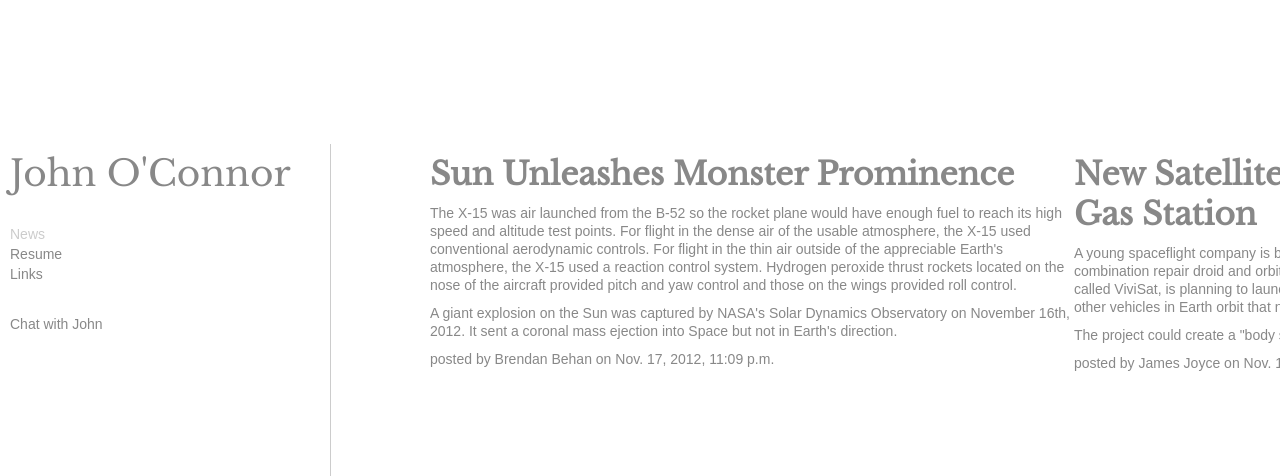
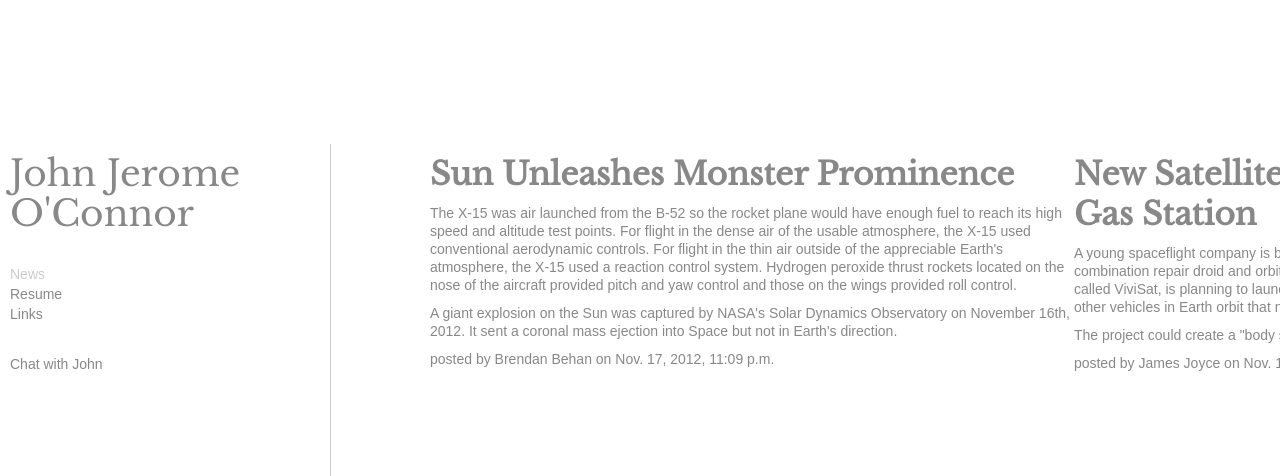
Before and after one commit to natxty/artsite, a Django app: page /blog/ in a window 1280 px wide; the page is wider, and only the part inside the window is pictured. Shown: the top 476 px of that part. Run offline with Django 3.2, Linux system fonts and the light colour scheme; data comes from the database, SQL or seed files in the repository; data that the repository does not hold is empty; parts of the project's set-up code (start-up, migrations or seed data) failed here and were passed over; some web fonts are replaced.

Commit message:
added Jerome

```diff
--- a/artsite/templates/base.html
+++ b/artsite/templates/base.html
@@ -45,7 +45,7 @@
       <div id="menu" class="section">
         <div class='article'>
 
-          <h1><a href="/">John O'Connor</a></h1>
+          <h1><a href="/">John Jerome O'Connor</a></h1>
 
           <ul id="work_categories" class="menu_list">
 
```
